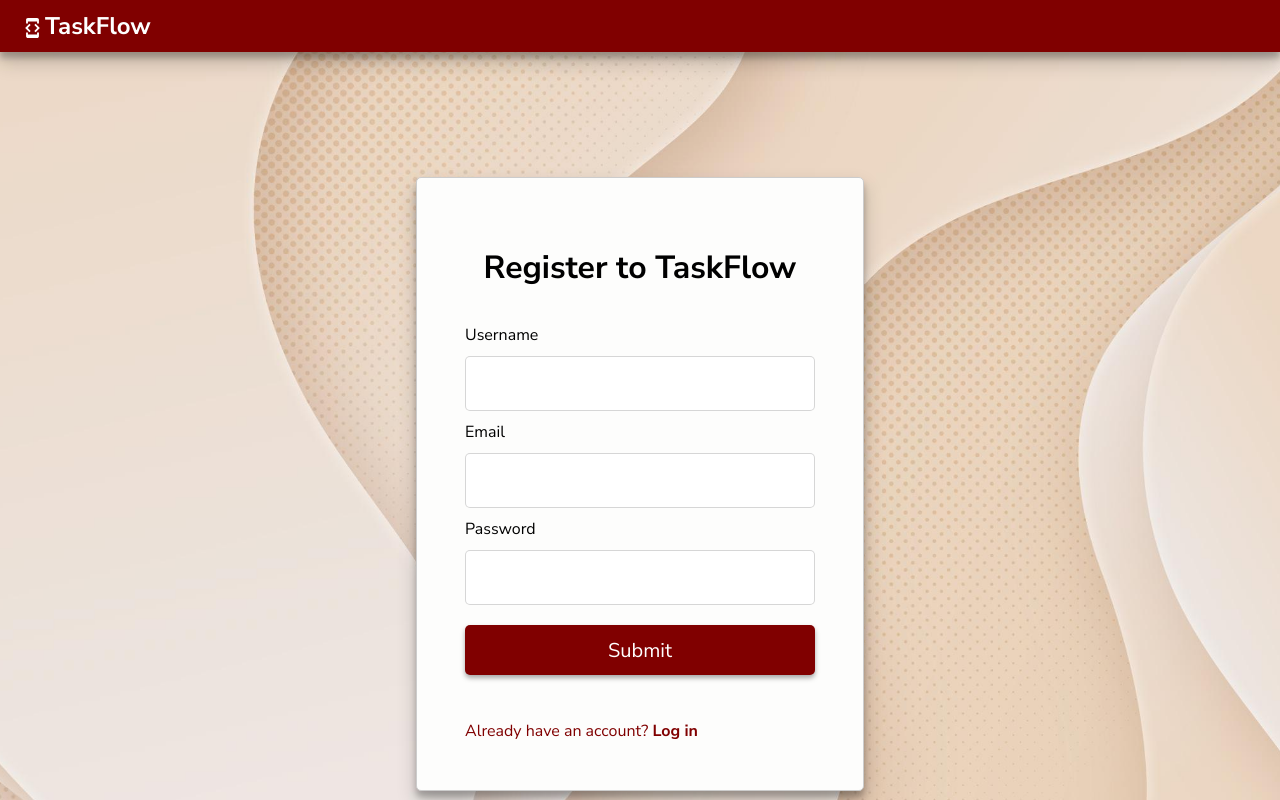
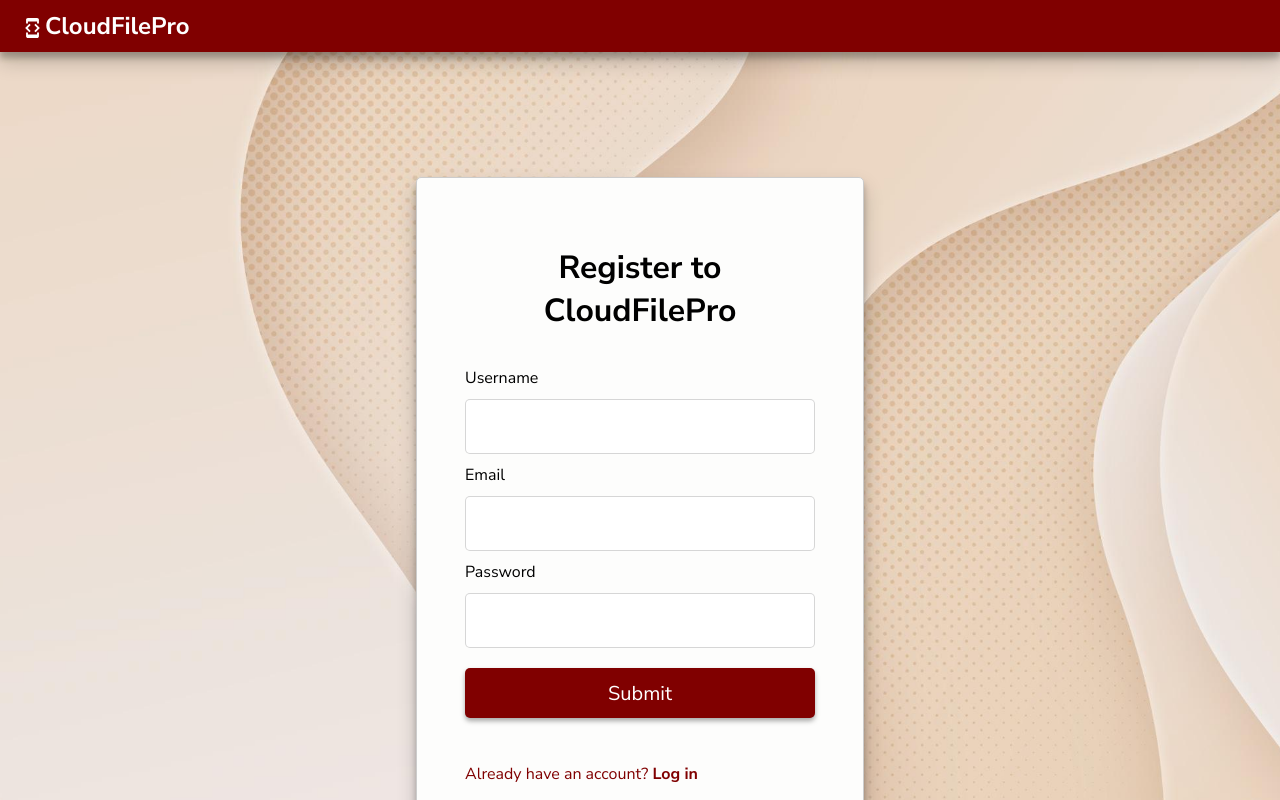
Before and after one commit to Aymmaann/TaskFlow, a React (Create React App) app: page /register in a window 1280 px wide. Shown: the top 800 px of the page. Built offline with nearby package versions, Linux system fonts and the light colour scheme; no server answers.

Commit message:
Update Register.js

```diff
--- a/src/Register.js
+++ b/src/Register.js
@@ -82,11 +82,11 @@ const Register = () => {
         <>
         <div className="BackGround-image">
             <nav className="navbar">
-            <div className="navbar-brand"><MdDeveloperMode className='navbar-logo'/>TaskFlow</div>
+            <div className="navbar-brand"><MdDeveloperMode className='navbar-logo'/>CloudFilePro</div>
         </nav>
         <div className="container_login back-ground">
             <div className="header">
-                <h1>Register to TaskFlow</h1>
+                <h1>Register to CloudFilePro</h1>
             </div>
 
             <form className="formhehee" onSubmit={handleSubmit}>
```
